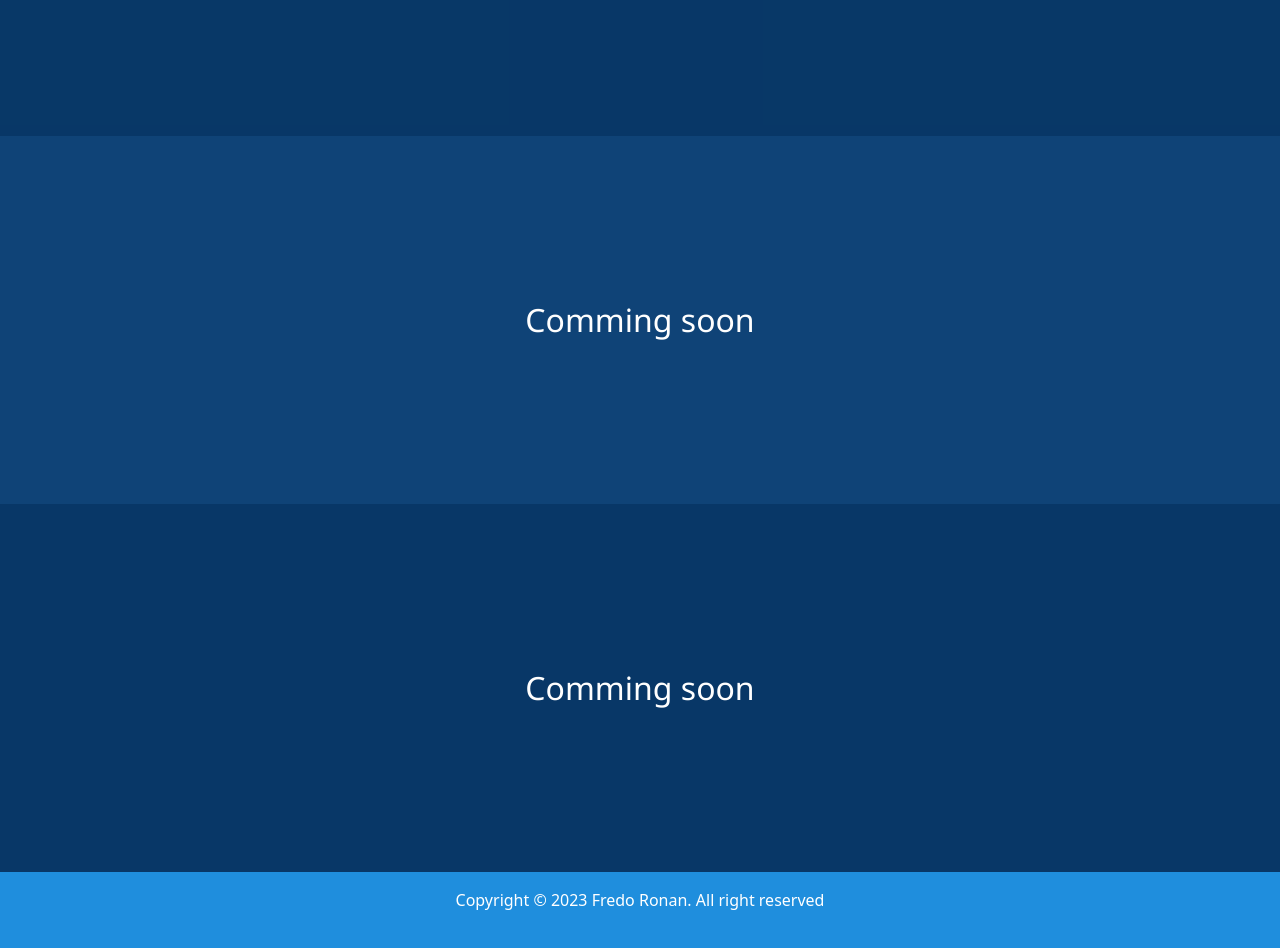
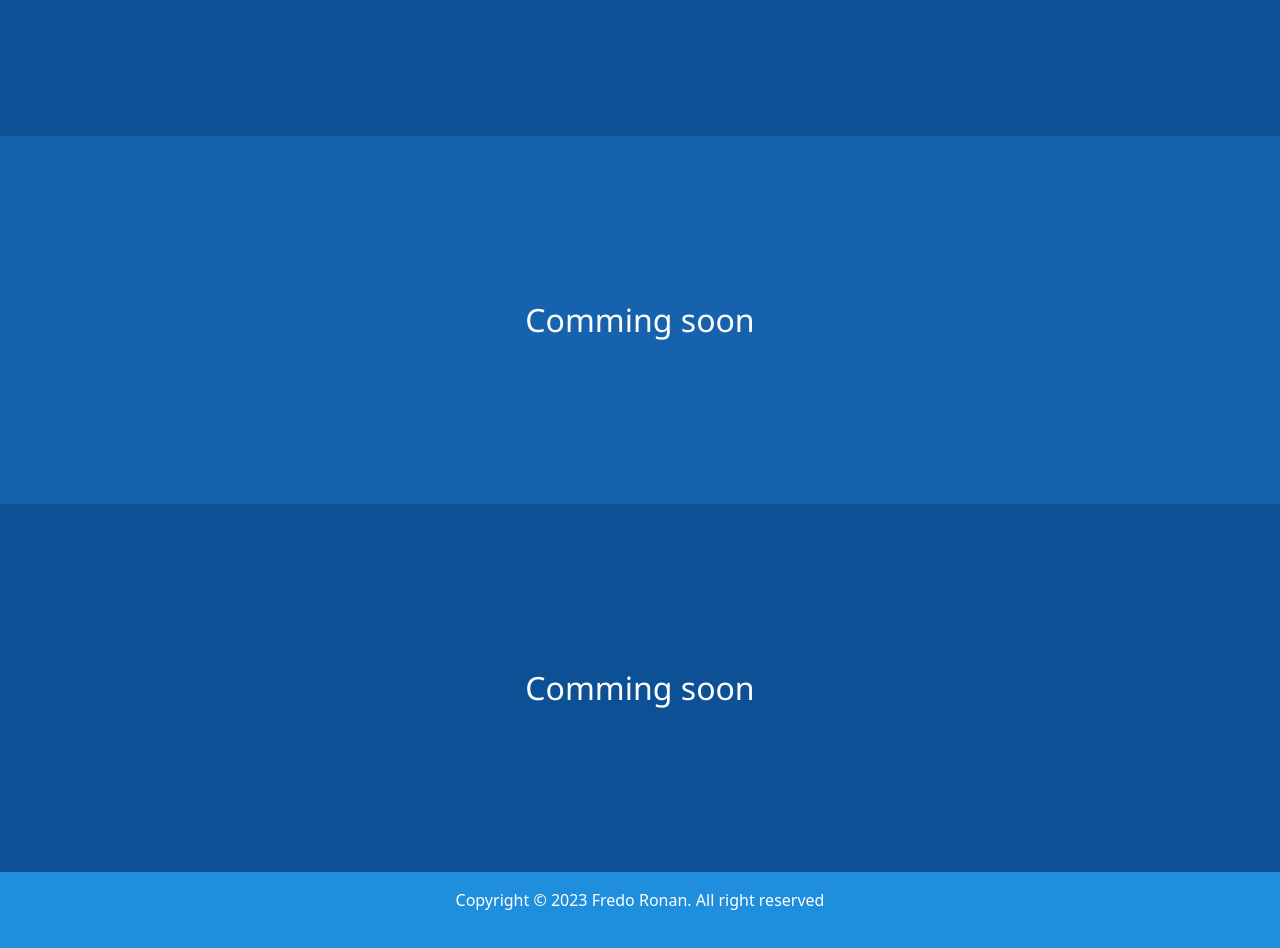
Before and after one commit to Fredo-Ronan/Fredo-Ronan.github.io, a plain HTML site: page index.html in a window 1280 px wide. Shown: the part 1400-2348 px from the top of the page. Drawn offline with nearby package versions, Linux system fonts and the light colour scheme; a script that the page names is missing.

Commit message:
small modification on content-style.css file

```diff
--- a/css/content-style.css
+++ b/css/content-style.css
@@ -2,14 +2,14 @@
 
 /* Contents side */
 
-.contents {
-    /* background-image: url('/backgroundImage1.jpg');
+/* .contents {
+    background-image: url('/backgroundImage1.jpg');
     background-repeat: no-repeat;
-    background-size: cover; */
-}
+    background-size: cover;
+} */
 
 .ganjil-content {
-    background-color: rgba(23, 98, 174, 0.686);
+    background-color: rgba(23, 98, 174);
     padding: 10rem;
     font-family: 'Segoe UI', Tahoma, Geneva, Verdana, sans-serif;
     font-size: 2rem;
@@ -17,7 +17,7 @@
 }
 
 .genap-content {
-    background-color: rgba(12, 81, 150, 0.686);
+    background-color: rgba(12, 81, 150);
     padding: 10rem;
     font-family: 'Segoe UI', Tahoma, Geneva, Verdana, sans-serif;
     font-size: 2rem;
```
